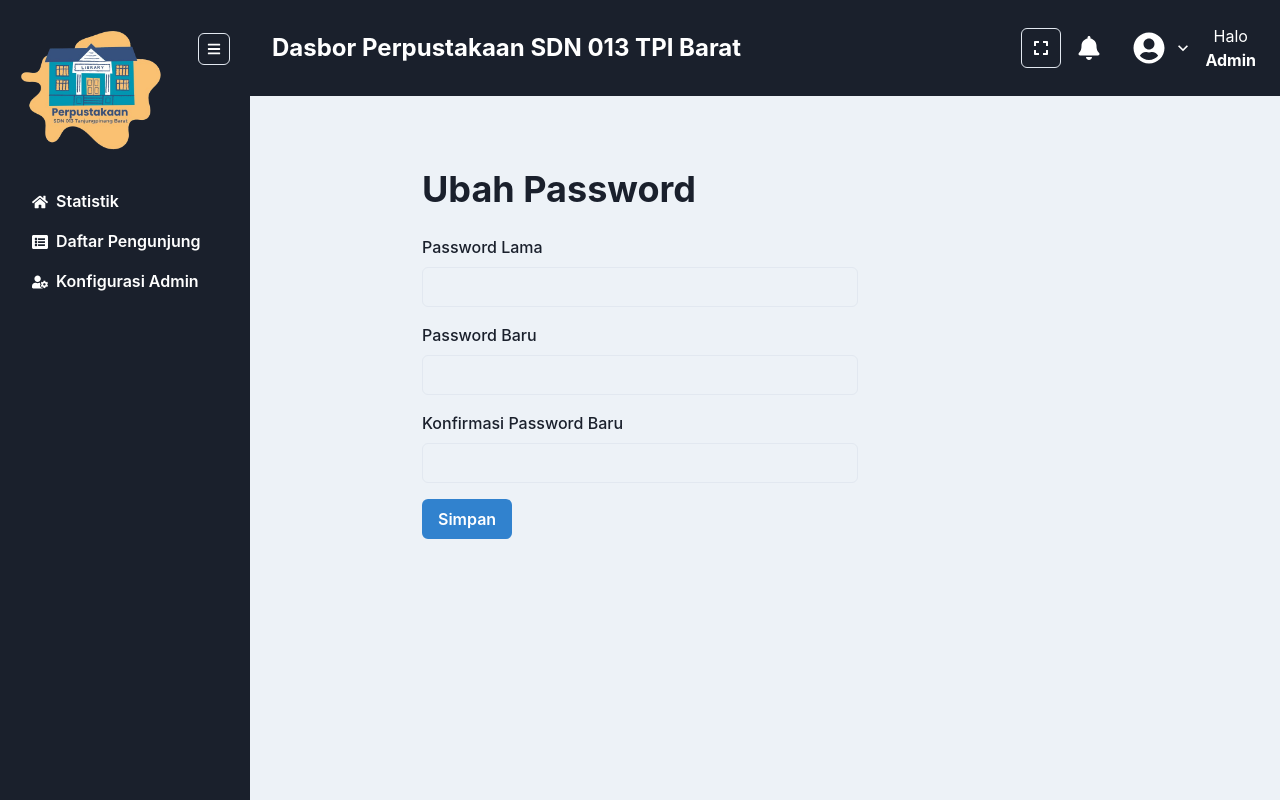
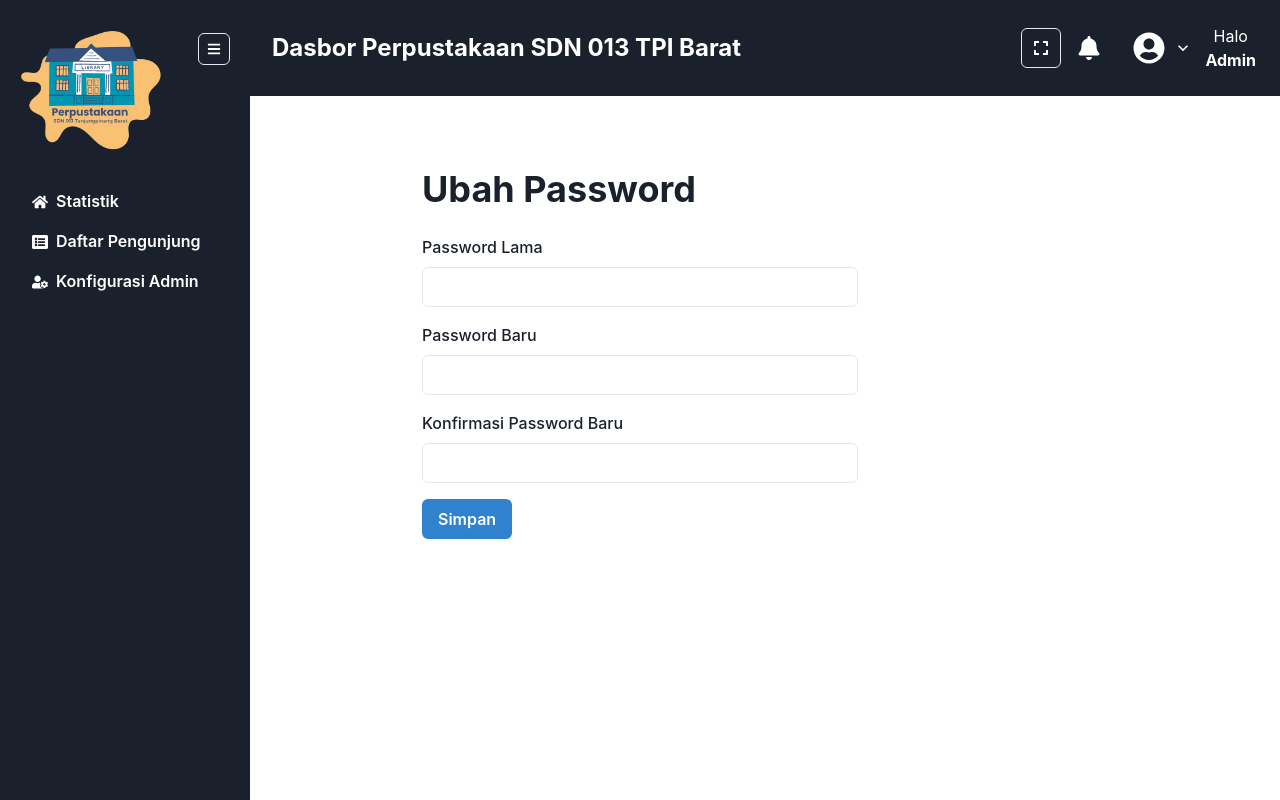
Before and after one commit to Yoga-Syahputra/perpus-sdn013tpibarat, a React (Vite) app in the folder client/: page /change-password in a window 1280 px wide. Built offline with nearby package versions, Linux system fonts and the light colour scheme; sample sign-in values are in the browser's storage.

Commit message:
feat: change bg color

```diff
--- a/client/src/pages/UbahPassword.jsx
+++ b/client/src/pages/UbahPassword.jsx
@@ -62,7 +62,7 @@ const UbahPassword = () => {
   };
 
   return (
-    <Box minH="100vh" bg="gray.100">
+    <Box minH="100vh">
       <Navbar
         toggleSidebar={toggleSidebar}
         isSidebarOpen={isSidebarOpen}
```
